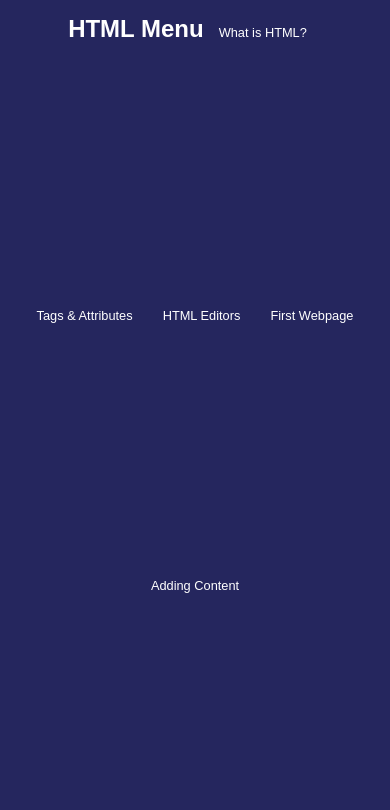
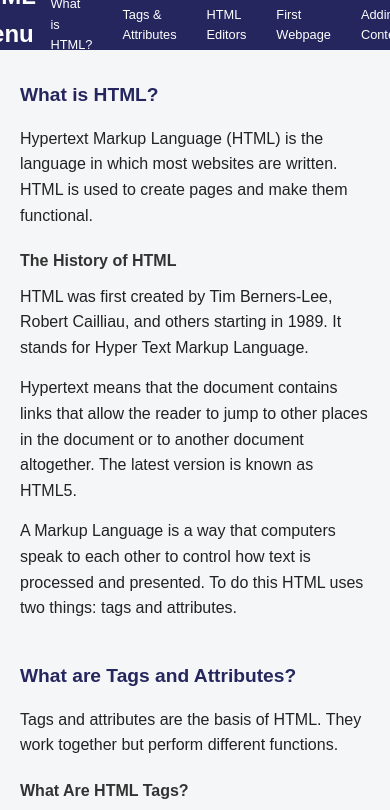
Before and after one commit to Stabat47/technical-documentation-page, a plain HTML site: page index.html in a window 390 px wide. Shown: the top 810 px of the page. Drawn offline with Linux system fonts and the light colour scheme.

Commit message:
responsive navbar changes

```diff
--- a/styles.css
+++ b/styles.css
@@ -94,30 +94,34 @@ code {
 
 /* Responsive design */
 @media (max-width: 768px) {
-  .page {
-    flex-direction: column;
-  }
-
   #navbar {
     position: fixed;
+    top: 0;
+    left: 0;
     width: 100%;
+    height: 50px;
     display: flex;
-    flex-wrap: wrap;
+    align-items: center;
     justify-content: center;
-    padding: 10px;
-    height: auto;
+    overflow-x: auto;
+    padding: 0 10px;
+    background: #25265e;
+    z-index: 1000;
   }
 
   #navbar a {
-    margin: 5px;
+    margin: 0 5px;
     font-size: 0.9rem;
+    padding: 5px 8px;
   }
 
   #main-doc {
     margin-left: 0;
+    margin-top: 60px;
     padding: 20px;
   }
 }
+
 
 @media (max-width: 480px) {
   #navbar a {
```
